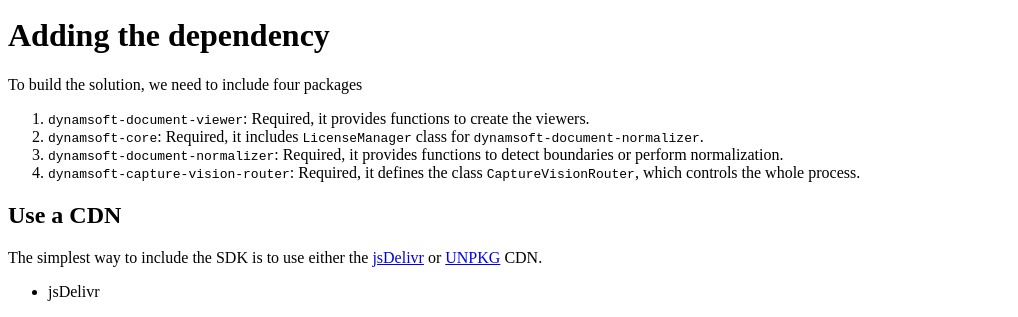
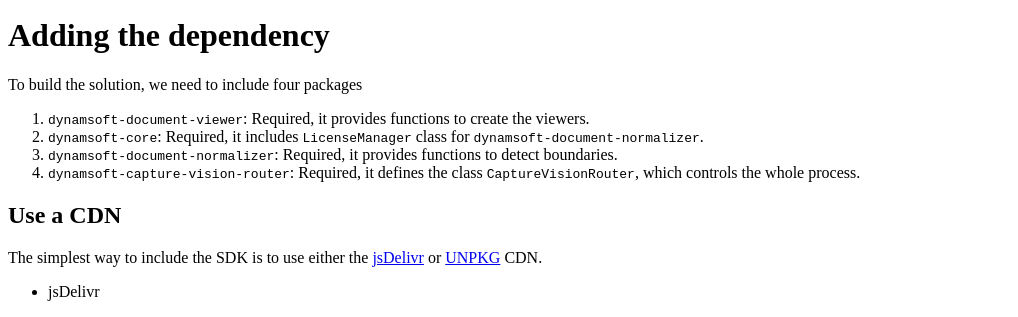
Before and after one commit to dynamsoft-docs/mobile-document-scanner-docs-js, a Jekyll site: the page built from gettingstarted/adddependency.md, in a window 1280 px wide and 900 px high, scrolled down 388 px, cut to the strip 114-900 px from the top of the window. Shown: the top 317 px of the strip, without its empty margins (0-1018 px from the left). Built offline with Jekyll 4.4.1, drawn with Linux system fonts in a browser that asks for light colours.

Commit message:
Update adddependency.md

```diff
--- a/gettingstarted/adddependency.md
+++ b/gettingstarted/adddependency.md
@@ -16,7 +16,7 @@ To build the solution, we need to include four packages
 
 1. `dynamsoft-document-viewer`: Required, it provides functions to create the viewers.
 2. `dynamsoft-core`: Required, it includes `LicenseManager` class for `dynamsoft-document-normalizer`.
-3. `dynamsoft-document-normalizer`: Required, it provides functions to detect boundaries or perform normalization.
+3. `dynamsoft-document-normalizer`: Required, it provides functions to detect boundaries.
 4. `dynamsoft-capture-vision-router`: Required, it defines the class `CaptureVisionRouter`, which controls the whole process.
 
 ## Use a CDN
```
